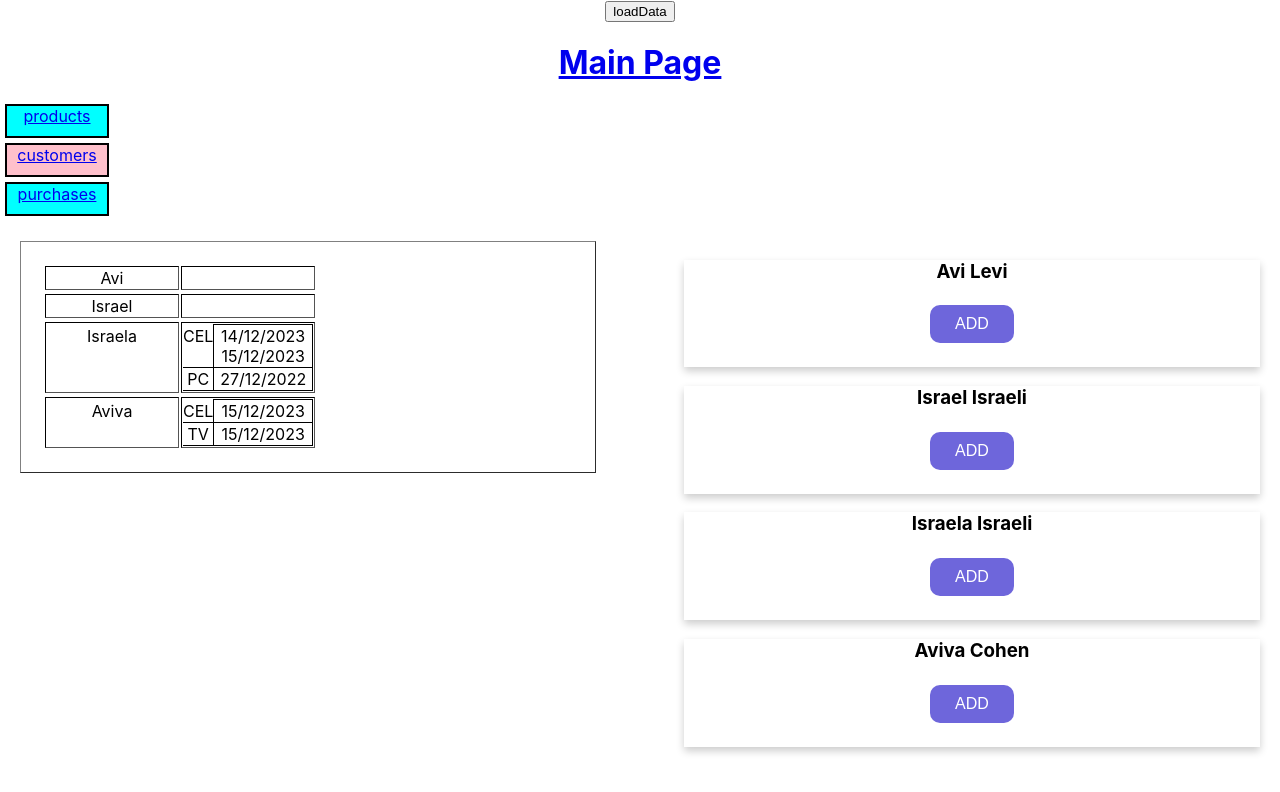
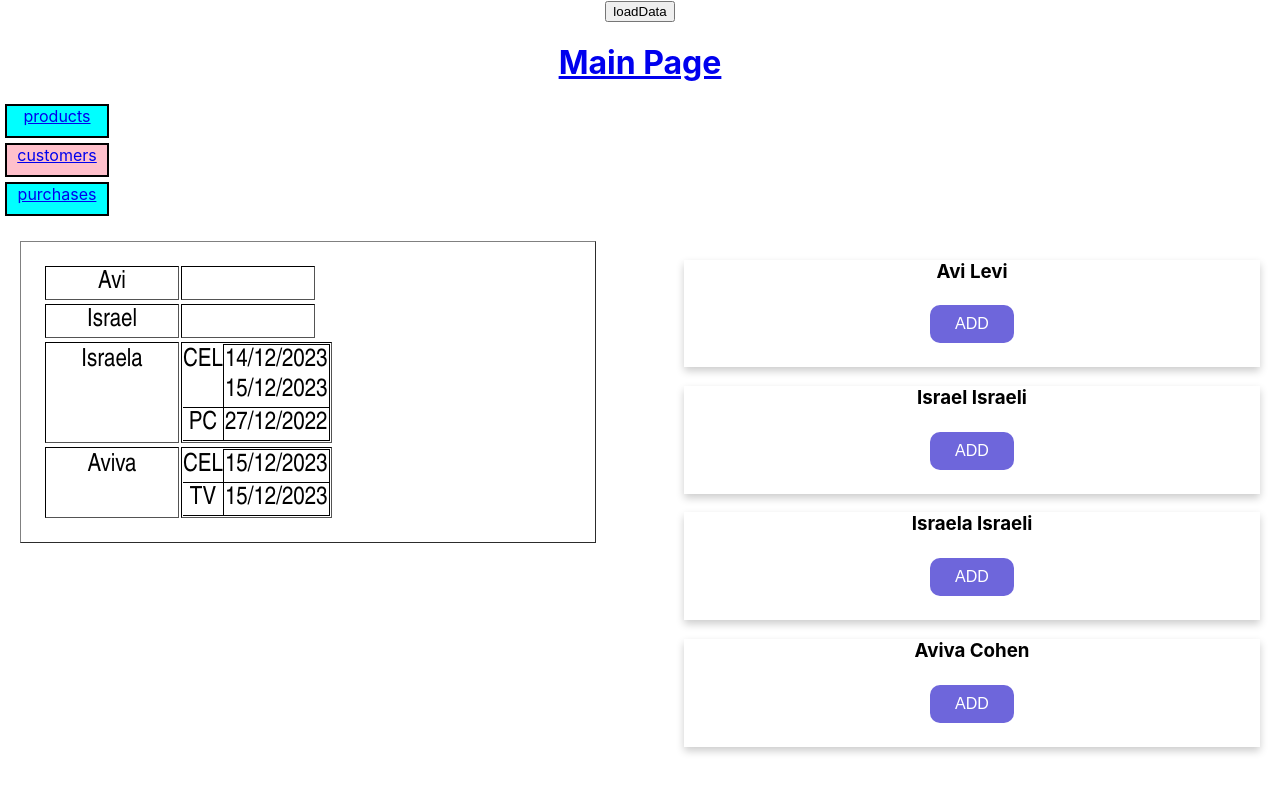
Before and after one commit to MYHINDA/ReactFinalProject, a React (Create React App) app: page /customers in a window 1280 px wide. Shown: the top 792 px of the page. Built offline with nearby package versions, Linux system fonts and the light colour scheme.

Commit message:
style form customer

```diff
--- a/src/customer.js
+++ b/src/customer.js
@@ -30,12 +30,12 @@ function CustomerComp(props) {
     },[])
 
 
-    return <div>
+    return <div class="data">
 
 
-            <tr style={{border:"1px solid black", height: "3px", width: "100%" }} >
-        <td style={{ height: "1px", width: "130px", "borderCollapse": "collapse" }}>{props.props.firstName}</td>
-        <td style={{ height: "1px", width: "130px", "borderCollapse": "collapse" }}>{
+        <tr  style={{border:"1px solid black", height: "3px", width: "100%" }} >
+            <td style={{ height: "1px", width: "130px", "borderCollapse": "collapse" }}>{props.props.firstName}</td>
+            <td style={{ height: "1px", width: "130px", "borderCollapse": "collapse" }}>{
                     rows.map(item => {
                         return <tr style={{ borderRight: "1px solid black", borderBottom: "1px solid black", width: "100%" }}>{item.name}
                         <td style={{ height: "1px", width: "130px", "borderCollapse": "collapse" }}>{
--- a/src/customers.js
+++ b/src/customers.js
@@ -32,7 +32,8 @@ function CustomersPage() {
     return <div>
         <div style={{float: "left", width:"45%"}}>
             {
-                true && <table border={"1px"} style={{width:"100%",padding:"20px", margin:"20px"}}>
+                // true&&
+                <table border={"1px"} style={{width:"100%",padding:"20px", margin:"20px"}}>
                     {
                         store.customers.map(item => {
                             return <body key={item.id}>
--- a/src/editCustomer.js
+++ b/src/editCustomer.js
@@ -1,7 +1,7 @@
 import { useEffect, useState } from "react";
 import { useDispatch, useSelector } from "react-redux";
 import { Link, useNavigate, useParams } from "react-router-dom";
-import { Button } from "@mui/material";
+import { Button, TextField, Box } from "@mui/material";
 
 
 function EditCustomerPage() {
@@ -47,16 +47,32 @@ function EditCustomerPage() {
 
             <form class="details" onSubmit={updateCustomer} style={{float:"left", margin:"15px"}}>
 
-                First Name: <input class="details" type="text" onChange={(e) => setCustomer({ ...customer, firstName: e.target.value })} style={{fontSize:"20px"}} /> <br /><br />
-                Last Name:  <input class="details" type="text" onChange={(e) => setCustomer({ ...customer, lastName:  e.target.value })}  style={{ fontSize: "20px" }} /> <br /><br />
-                City:       <input class="details" type="text" onChange={(e) => setCustomer({ ...customer, city:      e.target.value })}      style={{ fontSize: "20px" }} /> <br /><br />
+                {/* <TextField variant="standard" label="First Name: " class="details" type="text" onChange={(e) => setCustomer({ ...customer, firstName: e.target.value })} style={{fontSize:"20px"}} /> <br /><br />
+                Last Name:  <TextField variant="standard" class="details" type="text" onChange={(e) => setCustomer({ ...customer, lastName:  e.target.value })}  style={{ fontSize: "20px" }} /> <br /><br />
+                City:       <TextField variant="standard" class="details" type="text" onChange={(e) => setCustomer({ ...customer, city:      e.target.value })}      style={{ fontSize: "20px" }} /> <br /><br />
 
                 <input class="small_button" type={"submit"} value="Update" />
 
                 <Button class="small_button" onClick={deleteCustomer}>Delete</Button>
 
+                <br /><br /> */}
+                <Box
+                    component="form"
+                    sx={{
+                        '& > :not(style)': { m: 1, width: '25ch' },
+                    }}
+                    noValidate
+                    autoComplete="off"
+                >
+                    <TextField id="outlined-basic" label="first name" variant="outlined" onChange={(e) => setCustomer({ ...customer, firstName: e.target.value })} style={{ fontSize: "20px" }} /><br/><br/>
+                    <TextField id="outlined-basic" label="last name" variant="outlined" onChange={(e) => setCustomer({ ...customer, lastName: e.target.value })} style={{ fontSize: "20px" }} /><br/><br/>
+                    <TextField id="outlined-basic" label="city" variant="outlined" onChange={(e) => setCustomer({ ...customer, city: e.target.value })} style={{ fontSize: "20px" }} />
+                </Box><br/>
+                <input class="small_button" type={"submit"} value="Update" />
+
+                <Button class="small_button" onClick={deleteCustomer}>Delete</Button>
+
                 <br /><br />
-
             </form>
 
         </div>
--- a/src/index.css
+++ b/src/index.css
@@ -15,6 +15,11 @@ code {
 .details{
   font-family: 'Baskerville Old Face';
   font-size: 30px;
+
+}
+.data{
+  font-family: 'Arial Narrow';
+  font-size: 25px;
 
 }
 .total_purchases{
```
